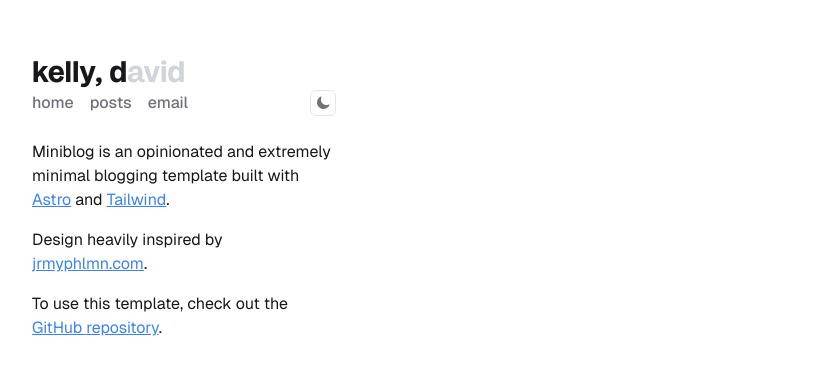
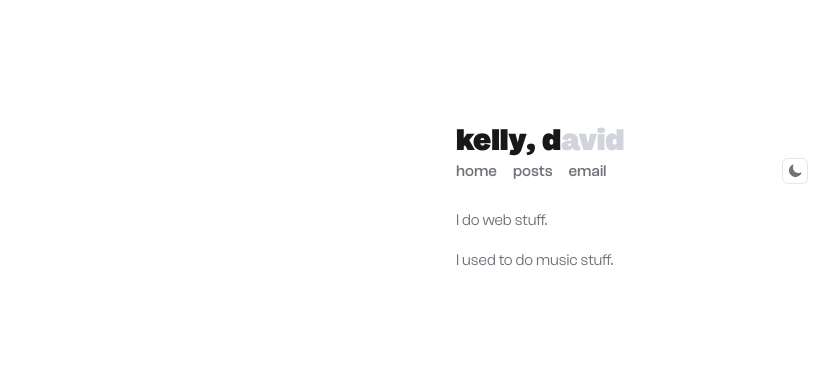
Before and after one commit to kellydallen/kellyd, an Astro site: page / in a window 1280 px wide. Shown: the part 203-578 px from the top of the page, without its empty margins (8-847 px from the left). Built offline with nearby package versions, Linux system fonts and the light colour scheme; Astro itself is replaced by a stand-in of ours.

Commit message:
Fonts added and saving before started deeper customization.

```diff
--- a/src/components/Header.astro
+++ b/src/components/Header.astro
@@ -4,7 +4,7 @@ import ThemeToggle from "./ThemeToggle.astro";
 ---
 
 <h1 class="font-heading text-3xl">
-  kelly, d<span class="text-gray-300">avid</span>
+  kelly, d<span class="text-gray-300 dark:text-gray-600">avid</span>
 </h1>
 <header class="mb-6 flex items-center justify-between" transition:name="header">
   <nav class="flex items-center gap-4">
--- a/src/layouts/Layout.astro
+++ b/src/layouts/Layout.astro
@@ -32,21 +32,14 @@ const {
     <!-- Font preloads -->
     <link
       rel="preload"
-      href="/fonts/geist-variable.woff2"
+      href="/fonts/Milligram-Bold-trial.woff2"
       as="font"
       type="font/woff2"
       crossorigin
     />
     <link
       rel="preload"
-      href="/fonts/geist-mono-variable.woff2"
-      as="font"
-      type="font/woff2"
-      crossorigin
-    />
-    <link
-      rel="preload"
-      href="/fonts/Milligram-Bold-trial.woff2"
+      href="/fonts/ClashGrotesk-Variable.woff2"
       as="font"
       type="font/woff2"
       crossorigin
@@ -79,7 +72,7 @@ const {
   <body
     class="font-sans text-zinc-900 antialiased transition-colors dark:bg-zinc-900 dark:text-zinc-200"
   >
-    <div class={cn("max-w-xl p-10", className)}>
+    <div class={cn("max-w-2xl mx-auto p-4", className)}>
       <Header />
       <slot />
     </div>
--- a/src/pages/index.astro
+++ b/src/pages/index.astro
@@ -8,32 +8,8 @@ import Layout from "../layouts/Layout.astro";
   description={SITE_DESCRIPTION}
   className="flex h-svh max-w-sm flex-col justify-center"
 >
-  <main class="space-y-4">
-    <p>
-      Miniblog is an opinionated and extremely minimal blogging template built
-      with <a
-        href="https://astro.build/"
-        target="_blank"
-        class="text-blue-500 underline">Astro</a
-      > and <a
-        href="https://tailwindcss.com/"
-        target="_blank"
-        class="text-blue-500 underline">Tailwind</a
-      >.
-    </p>
-    <p>
-      Design heavily inspired by <a
-        href="https://jrmyphlmn.com/"
-        target="_blank"
-        class="text-blue-500 underline">jrmyphlmn.com</a
-      >.
-    </p>
-    <p>
-      To use this template, check out the <a
-        href="https://github.com/nicholasdly/miniblog?tab=readme-ov-file"
-        target="_blank"
-        class="text-blue-500 underline">GitHub repository</a
-      >.
-    </p>
+  <main class="space-y-4 text-zinc-500">
+    <p>I do web stuff.</p>
+    <p>I used to do music stuff.</p>
   </main>
 </Layout>
--- a/src/pages/posts/[...slug].astro
+++ b/src/pages/posts/[...slug].astro
@@ -22,7 +22,7 @@ const { Content } = await post.render();
   image={post.data.image}
 >
   <main>
-    <h1 class="mb-5 text-xl font-medium">
+    <h1 class="mb-5 font-heading text-2xl font-medium">
       {post.data.title}
     </h1>
     <p class="mb-1 font-medium text-zinc-500">
--- a/src/styles/global.css
+++ b/src/styles/global.css
@@ -4,13 +4,18 @@
 
 @layer base {
   @font-face {
-    font-family: "Geist";
-    src: url("/fonts/geist-variable.woff2") format("woff2");
+    font-family: "ClashGrotesk";
+    src: url("/fonts/ClashGrotesk-Variable.woff2") format("woff2");
     font-display: swap;
   }
   @font-face {
-    font-family: "Milligram";
-    src: url("/fonts/Milligram-Bold-trial.woff2") format("woff2");
+    font-family: "Lora";
+    src: url("/fonts/Lora-Variable.woff2") format("woff2");
+    font-display: swap;
+  }
+  @font-face {
+    font-family: "MilligramBold";
+    src: url("/fonts/Milligram-Heavy-trial.woff2") format("woff2");
     font-display: swap;
   }
   @font-face {
--- a/tailwind.config.ts
+++ b/tailwind.config.ts
@@ -7,9 +7,10 @@ const config: Config = {
   theme: {
     extend: {
       fontFamily: {
-        sans: ["Geist", ...defaultTheme.fontFamily.sans],
+        sans: ["ClashGrotesk", ...defaultTheme.fontFamily.sans],
+        serif: ["Sentient", ...defaultTheme.fontFamily.serif],
         mono: ["'Geist Mono'", ...defaultTheme.fontFamily.mono],
-        heading: ["Milligram", "sans-serif"],
+        heading: ["MilligramBold", ...defaultTheme.fontFamily.sans],
       },
     },
   },
```
Also changed, not shown: public/fonts/Author-Variable.woff2 (added), public/fonts/Author-VariableItalic.woff2 (added), public/fonts/ClashGrotesk-Variable.woff2 (added), public/fonts/IBMPlexSerif-Regular.woff2 (added), public/fonts/Lora-Variable.woff2 (added), public/fonts/Lora-VariableItalic.woff2 (added), public/fonts/Sentient-Variable.woff2 (added), public/fonts/Sentient-VariableItalic.woff2 (added).
